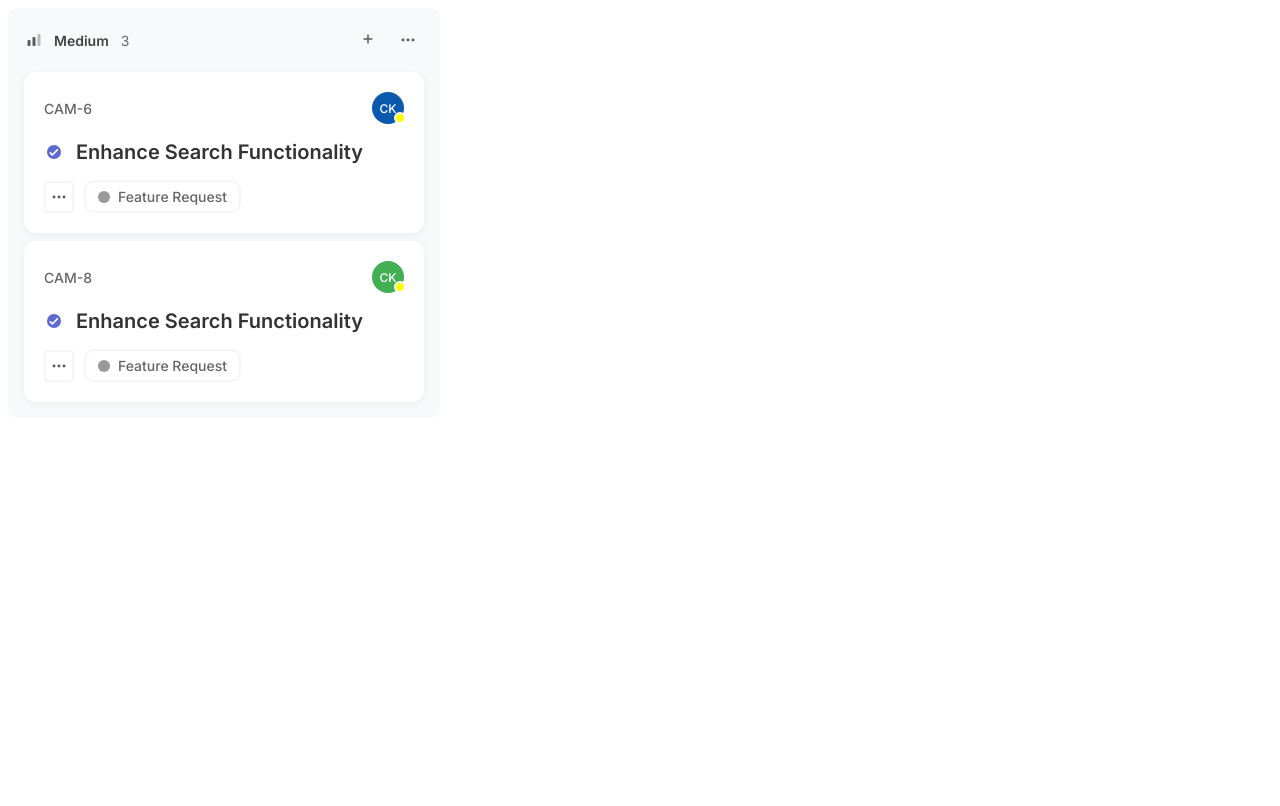
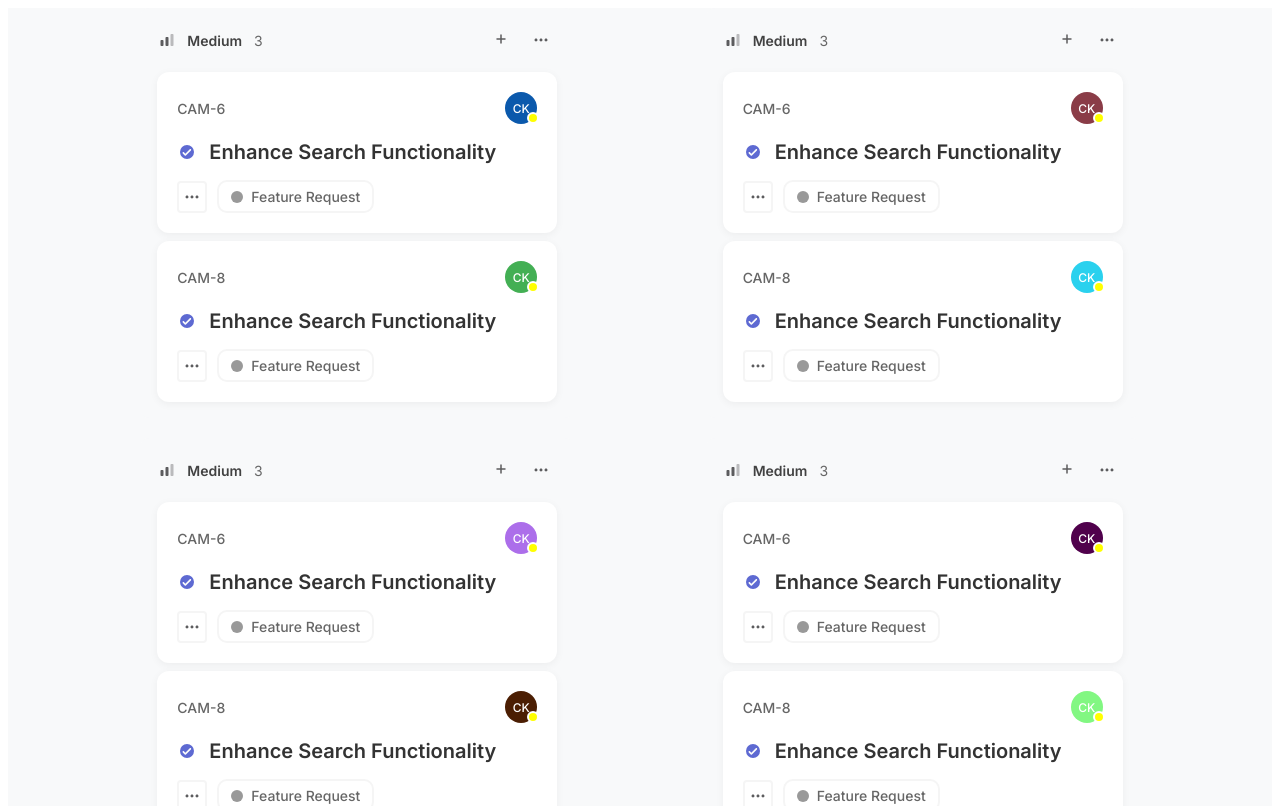
Before and after one commit to Chandrakant-iitbbs/quick-sell-frontend-assignment, a React (Create React App) app: page / in a window 1280 px wide. Shown: the top 806 px of the page. Built offline with nearby package versions, Linux system fonts and the light colour scheme.

Commit message:
Initial part of KanbanBoard completed

```diff
--- a/src/App.js
+++ b/src/App.js
@@ -1,10 +1,10 @@
 
-import KanbanColumn from "./components/KanbanColumn";
+import KanbanBoard from "./components/KanbanBoard";
 
 function App() {
   return (
     <div>
-      <KanbanColumn />
+      <KanbanBoard/>
     </div>
   );
 }
--- /dev/null
+++ b/src/components/KanbanBoard.jsx
@@ -0,0 +1,146 @@
+import React from 'react';
+import "../styles/KanbanBoard.css";
+import done from '../assets/Done.svg';
+import medium from '../assets/Img - Medium Priority.svg';
+import dots from '../assets/3 dot menu.svg';
+import KanbanColumn from './KanbanColumn';
+
+const KanbanBoard = () => {
+    const data = [
+        {
+            colImg:medium,
+            colTitle:"Medium",
+            NumOfCards:3,
+            tasks: [
+                {
+                    cardId: 'CAM-6',
+                    cardTitle: 'Enhance Search Functionality',
+                    featureRequest: "Feature Request",
+                    done: done,
+                    statusBackGround: "yellow",
+                    dpName: "CK",
+                    dots: dots
+                },
+                {
+                    cardId: 'CAM-8',
+                    cardTitle: 'Enhance Search Functionality',
+                    featureRequest: "Feature Request",
+                    done: done,
+                    statusBackGround: "yellow",
+                    dpName: "CK",
+                    dots: dots
+                },
+            ]
+        },
+        {
+            colImg:medium,
+            colTitle:"Medium",
+            NumOfCards:3,
+            tasks: [
+                {
+                    cardId: 'CAM-6',
+                    cardTitle: 'Enhance Search Functionality',
+                    featureRequest: "Feature Request",
+                    done: done,
+                    statusBackGround: "yellow",
+                    dpName: "CK",
+                    dots: dots
+                },
+                {
+                    cardId: 'CAM-8',
+                    cardTitle: 'Enhance Search Functionality',
+                    featureRequest: "Feature Request",
+                    done: done,
+                    statusBackGround: "yellow",
+                    dpName: "CK",
+                    dots: dots
+                },
+            ]
+        },
+        {
+            colImg:medium,
+            colTitle:"Medium",
+            NumOfCards:3,
+            tasks: [
+                {
+                    cardId: 'CAM-6',
+                    cardTitle: 'Enhance Search Functionality',
+                    featureRequest: "Feature Request",
+                    done: done,
+                    statusBackGround: "yellow",
+                    dpName: "CK",
+                    dots: dots
+                },
+                {
+                    cardId: 'CAM-8',
+                    cardTitle: 'Enhance Search Functionality',
+                    featureRequest: "Feature Request",
+                    done: done,
+                    statusBackGround: "yellow",
+                    dpName: "CK",
+                    dots: dots
+                },
+            ]
+        },
+        {
+            colImg:medium,
+            colTitle:"Medium",
+            NumOfCards:3,
+            tasks: [
+                {
+                    cardId: 'CAM-6',
+                    cardTitle: 'Enhance Search Functionality',
+                    featureRequest: "Feature Request",
+                    done: done,
+                    statusBackGround: "yellow",
+                    dpName: "CK",
+                    dots: dots
+                },
+                {
+                    cardId: 'CAM-8',
+                    cardTitle: 'Enhance Search Functionality',
+                    featureRequest: "Feature Request",
+                    done: done,
+                    statusBackGround: "yellow",
+                    dpName: "CK",
+                    dots: dots
+                },
+            ]
+        },
+        {
+            colImg:medium,
+            colTitle:"Medium",
+            NumOfCards:3,
+            tasks: [
+                {
+                    cardId: 'CAM-6',
+                    cardTitle: 'Enhance Search Functionality',
+                    featureRequest: "Feature Request",
+                    done: done,
+                    statusBackGround: "yellow",
+                    dpName: "CK",
+                    dots: dots
+                },
+                {
+                    cardId: 'CAM-8',
+                    cardTitle: 'Enhance Search Functionality',
+                    featureRequest: "Feature Request",
+                    done: done,
+                    statusBackGround: "yellow",
+                    dpName: "CK",
+                    dots: dots
+                },
+            ]
+        },
+    ]
+
+  return (
+    <div className="kanban-board">
+        {data.map((group,index) => (
+          <KanbanColumn key={index} group={group} />
+        ))}
+      </div>
+  );
+}
+
+export default KanbanBoard;
--- a/src/components/KanbanColumn.jsx
+++ b/src/components/KanbanColumn.jsx
@@ -1,38 +1,13 @@
 import React from 'react';
 import '../styles/KanbanColumn.css';
 import KabanCard from './KanbanCard.jsx';
-import done from '../assets/Done.svg';
 import dots from '../assets/3 dot menu.svg';
 import add from '../assets/add.svg';
-import medium from '../assets/Img - Medium Priority.svg';
 
-const KanbanColumn = () => {
-    const data = {
-        colImg:medium,
-        colTitle:"Medium",
-        NumOfCards:3,
-    }
 
-    const tasks = [
-        {
-            cardId: 'CAM-6',
-            cardTitle: 'Enhance Search Functionality',
-            featureRequest: "Feature Request",
-            done: done,
-            statusBackGround: "yellow",
-            dpName: "CK",
-            dots: dots
-        },
-        {
-            cardId: 'CAM-8',
-            cardTitle: 'Enhance Search Functionality',
-            featureRequest: "Feature Request",
-            done: done,
-            statusBackGround: "yellow",
-            dpName: "CK",
-            dots: dots
-        },
-    ];
+const KanbanColumn = (props) => {
+    const data = props.group;
+    const tasks = data.tasks;
 
     return (
         <div className="kanban-column">
--- /dev/null
+++ b/src/styles/KanbanBoard.css
@@ -0,0 +1,16 @@
+.kanban-board{
+    display: flex;
+    flex-direction: row;
+    justify-content: space-evenly;
+    margin: 0 auto;
+    padding: 0 20px;
+    width: 100%;
+    height: 100%;
+    overflow-x: auto;
+    overflow-y: hidden;
+    white-space: nowrap;
+    background-color:#f8f9fa;
+    box-sizing: border-box;
+    flex-wrap: wrap;
+    gap: 20px;
+}
```
